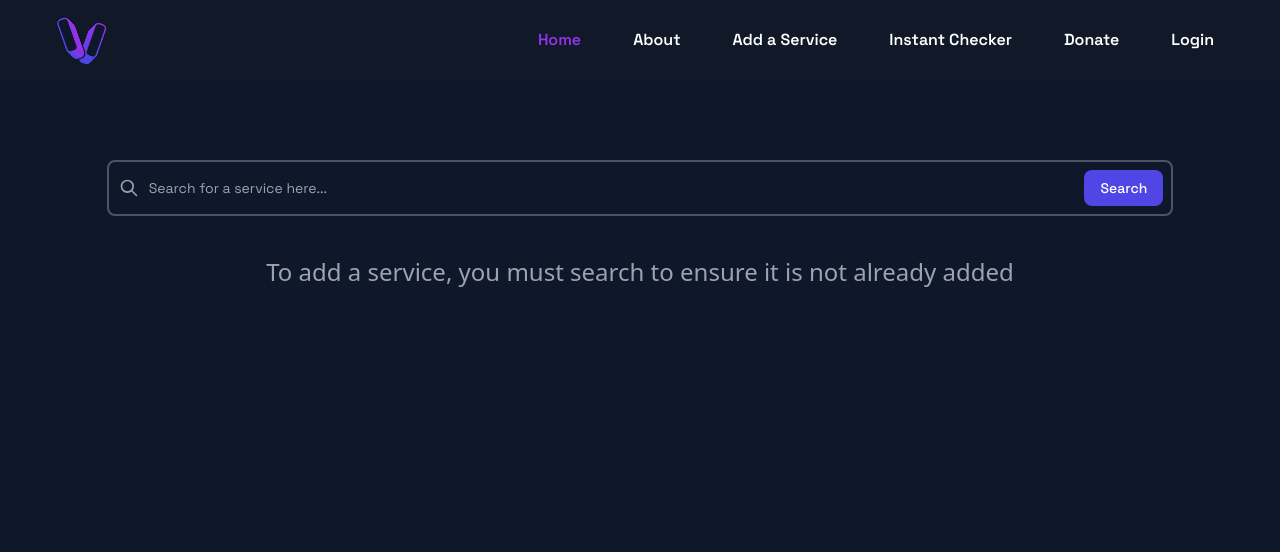
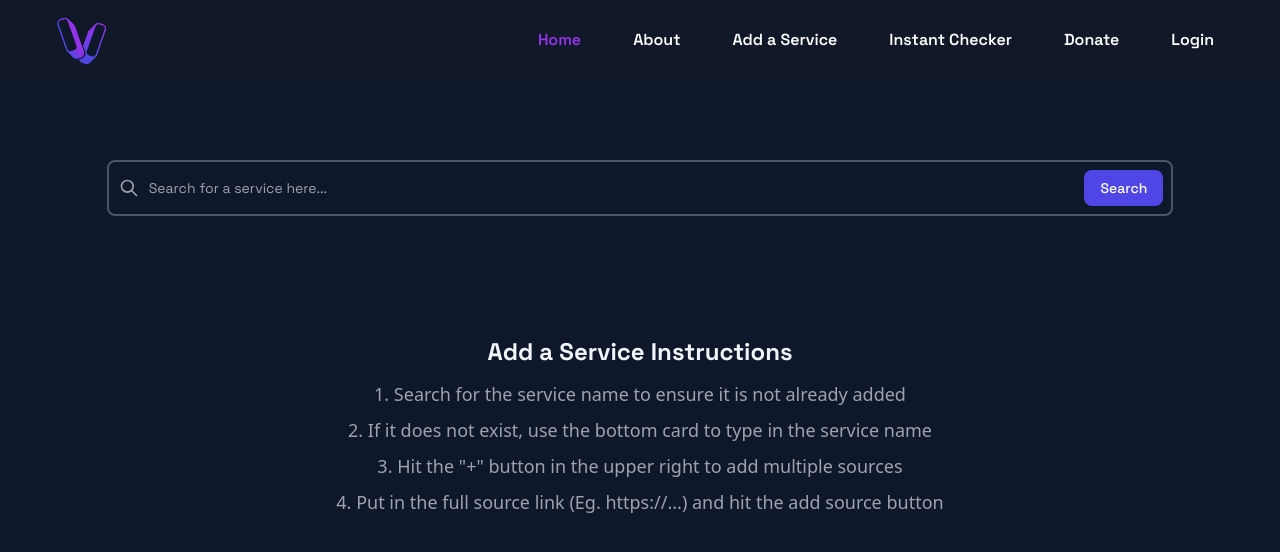
Before and after one commit to abhayrcodes/volapyk-web, a Next.js app: page /add-service in a window 1280 px wide. Shown: the top 552 px of the page. Built offline with nearby package versions, Linux system fonts and the light colour scheme.

Commit message:
add service api finalize and instructions

```diff
--- a/app/add-service/page.tsx
+++ b/app/add-service/page.tsx
@@ -7,8 +7,14 @@ export default function AddService() {
       <body className="static bg-slate-900">
         <Navbar/>
         <SearchInput/>
-        <div className="pointer-events-none text-center">
-          <p className="text-md md:text-lg font-sans font-normal text-gray-400 lg:text-2xl">To add a service, you must search to ensure it is not already added</p>
+        <div className="flex flex-col text-center items-center">
+          <h1 className='w-2/3 mt-20 mb-3 font-bold text-slate-100 text-xl md:text-2xl'>Add a Service Instructions</h1>
+          <ol className="list-decimal list-inside space-y-2 w-2/3 font-sans font-normal text-gray-400 text-md md:text-lg">
+            <li>Search for the service name to ensure it is not already added</li>
+            <li>If it does not exist, use the bottom card to type in the service name</li>
+            <li>Hit the "+" button in the upper right to add multiple sources</li>
+            <li>Put in the full source link (Eg. https://...) and hit the add source button</li>
+          </ol>
         </div>
       </body>
     </html>
--- a/app/add-service/search/page.tsx
+++ b/app/add-service/search/page.tsx
@@ -54,7 +54,7 @@ export default async function Search({
                         </li>
                     </Link>
                 ))}
-                serviceName={item.service_name}
+                inputServiceName={item.service_name}
             />
           </td>
         </tr>
@@ -75,12 +75,7 @@ export default async function Search({
                 {stackedContent}
                 <tr>
                     <td colSpan={2}>
-                        <AddServiceCard titleElement={
-                            <div className="flex items-center justify-between text-white">
-                                <input className="flex-1 mb-2 mr-6 text-2xl tracking-tight font-bold bg-transparent focus:outline-none" placeholder="Type a new service name here..."/>
-                                <button className='h-[30px] w-[30px] bg-transparent' />
-                            </div>
-                        } linksElement={<p/>} serviceName='hello'/>
+                        <AddServiceCard titleElement={<p/>} linksElement={<p/>} inputServiceName=''/>
                     </td>
                 </tr>
             </tbody>
--- a/app/api/push-link/route.ts
+++ b/app/api/push-link/route.ts
@@ -3,8 +3,18 @@ import { prisma } from '../../../prisma/client.ts'
 
 export async function POST( req: NextRequest ) {
   try {
-    // const { link } = req.body;
+    const json = await req.json();
+    const input_link = json['link']
+    const serviceName = json['submitServiceName']
     const data = await prisma.service_info.findMany()
+    console.log(input_link, serviceName)
+
+    // const data_push = await prisma.new_links.create({
+    //   data: {
+    //     service_name: serviceName,
+    //     link: input_link,
+    //   },
+    // })
 
     return NextResponse.json({ success: true });
   } catch (error) {
--- a/components/AddServiceCard.tsx
+++ b/components/AddServiceCard.tsx
@@ -3,10 +3,11 @@
 import React, { useState } from 'react';
 import { useRouter } from 'next/navigation';
 
-function AddServiceCard({ titleElement, linksElement, serviceName }: { titleElement: any; linksElement: any; serviceName: string }) {
+function AddServiceCard({ titleElement, linksElement, inputServiceName }: { titleElement: any; linksElement: any; inputServiceName: string }) {
   const router = useRouter();
   const [sourceInputs, setSourceInputs] = useState([{ link: '', value: '' }]);
   const [buttonStates, setButtonStates] = useState(Array(sourceInputs.length).fill('idle'));
+  const [inputValue, setInputValue] = useState('');
 
   const handleAddSource = () => {
     setSourceInputs(prevInputs => [...prevInputs, { link: '', value: '' }]);
@@ -17,6 +18,8 @@ function AddServiceCard({ titleElement, linksElement, serviceName }: { titleElem
     newInputs[index][field] = value;
     setSourceInputs(newInputs);
   };
+
+  const serviceName = inputValue || inputServiceName;
 
   const handleNavigate = async (link: string, index: number) => {
     if (isValidLink(link)) {
@@ -32,7 +35,7 @@ function AddServiceCard({ titleElement, linksElement, serviceName }: { titleElem
           headers: {
             'Content-Type': 'application/json',
           },
-          body: JSON.stringify({ link }),
+          body: JSON.stringify({ link, serviceName }),
         });
 
         if (response.ok) {
@@ -74,7 +77,13 @@ function AddServiceCard({ titleElement, linksElement, serviceName }: { titleElem
 
   return (
     <div className="relative border-2 group transition ease-in-out mb-6 hover:shadow-lg hover:shadow-indigo-600 hover:border-indigo-500 block p-6 rounded-lg shadow bg-slate-900 border-gray-700">
-        {titleElement}
+        {inputServiceName !== '' &&titleElement}
+        {inputServiceName === '' && (
+          <div className="flex items-center justify-between text-white">
+            <input className="flex-1 mb-2 mr-6 text-2xl tracking-tight font-bold bg-transparent focus:outline-none" placeholder="Type a new service name here..." value={inputValue} onChange={e => setInputValue(e.target.value)}/>
+            <button className='h-[30px] w-[30px] bg-transparent' />
+          </div>
+        )}
         <div className='absolute flex items-center justify-end top-6 right-6 z-10'>
             <button className="flex h-[30px] w-[30px] text-white text-xl items-center justify-center font-bold bg-indigo-600 rounded-full hover:bg-indigo-500" onClick={handleAddSource}>+</button>
         </div>
```
